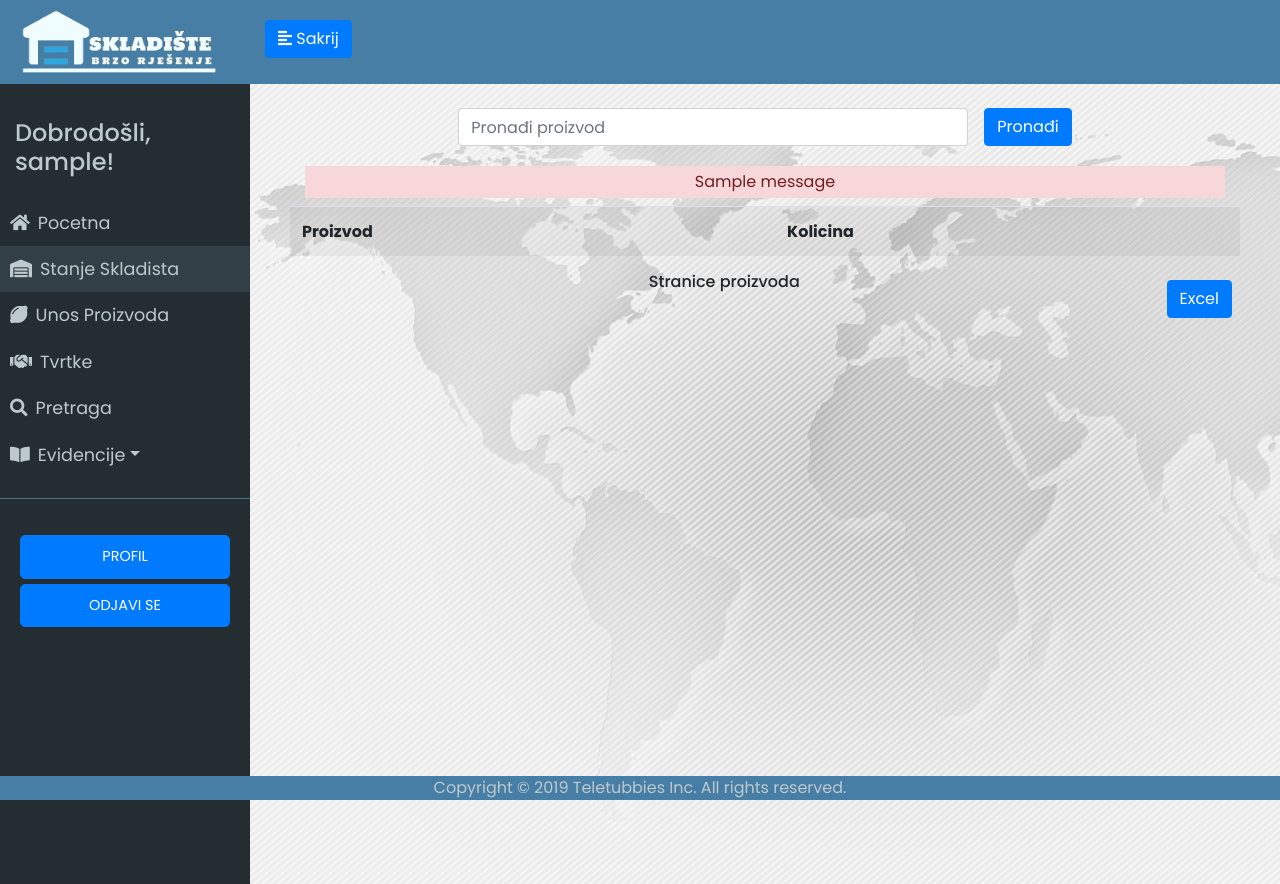
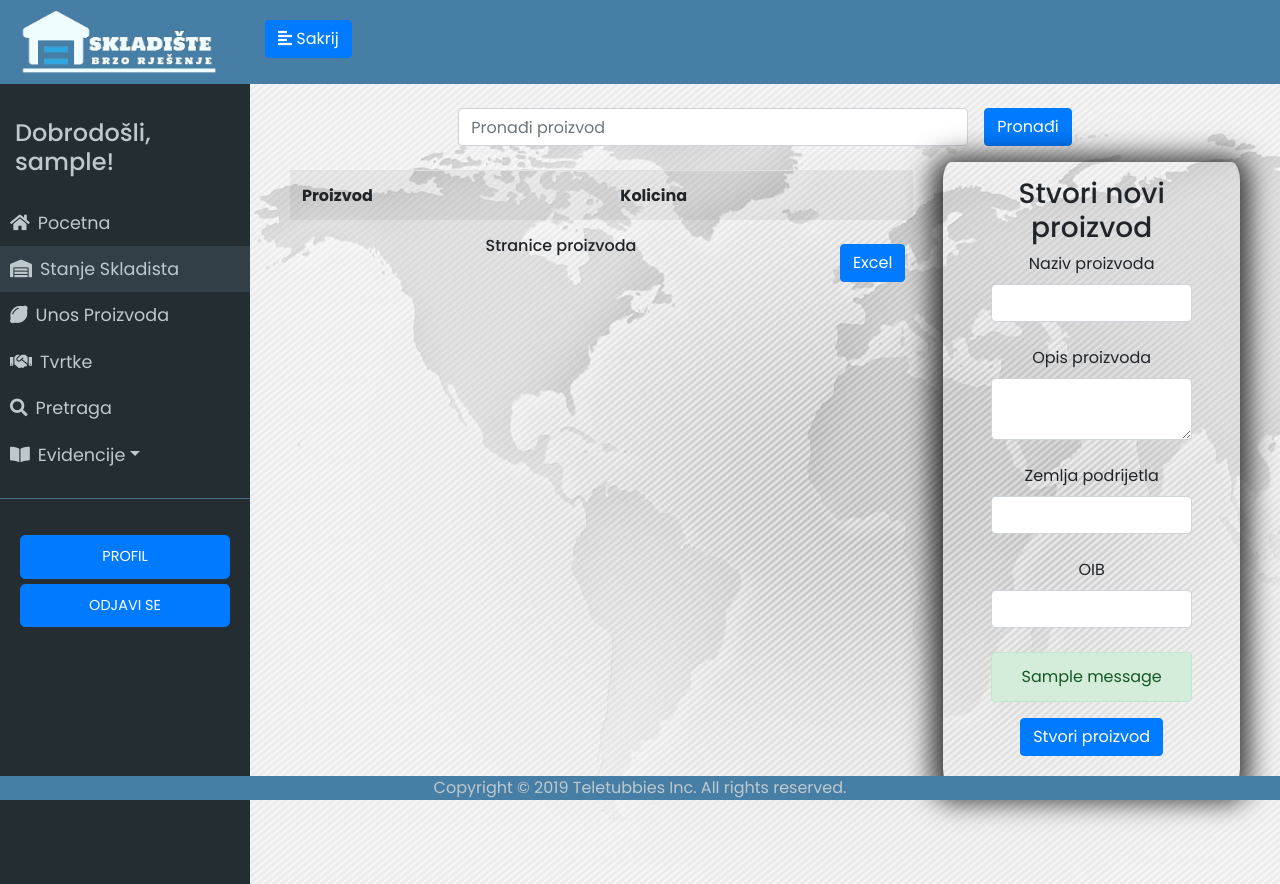
Before and after one commit to anirams/skladiste, a Flask app: a page that uses app/templates/stanje_skladista.html in a window 1280 px wide. Run offline with Flask 2, Linux system fonts and the light colour scheme; a user stored in the database is signed in; tables that the repository leaves empty hold one stand-in row (values such as "Sample post"); one stand-in notice (Sample message) is shown; lists and menus that the app fills with data are empty; some libraries are stand-ins or nearby versions.

Commit message:
Front/back
sitnice

```diff
--- a/app/forms.py
+++ b/app/forms.py
@@ -120,7 +120,7 @@ class SearchForm(FlaskForm):
 
 class SearchFormTvrtka(FlaskForm):
 	search = StringField(('Pronađi Tvrtku'), validators=[DataRequired('Unesi ime tvrtke')])
-	submit = SubmitField('Pronađi')
+	submit2 = SubmitField('Pronađi')
 
 
 class EditPasswordForm(FlaskForm):
--- a/app/routes.py
+++ b/app/routes.py
@@ -130,18 +130,29 @@ def proizvod(name):
 @login_required
 def stanje_skladista(page_num, s):
 	form = SearchForm()
+	form2 = UnosProizvodaForm()
 	if s == ' ':
-		proizvodi = Proizvod.query.order_by(Proizvod.datum_unosa.desc()).paginate(per_page=9, page=page_num, error_out=True)
+		proizvodi = Proizvod.query.order_by(Proizvod.datum_unosa.desc()).paginate(per_page=8, page=page_num, error_out=True)
 
 	else:
 		proizvodi2 = Proizvod.query.filter(Proizvod.name.like("%" + s + "%")).paginate(per_page=3, page=page_num, error_out=True)
-		return render_template("stanje_skladista.html", title='Stanje skladista', form=form, proizvodi=proizvodi2, search=s )
+		return render_template("stanje_skladista.html", title='Stanje skladista', form=form, proizvodi=proizvodi2, search=s, form2=form2 )
 	if form.validate_on_submit():
 		proizvodi2 = Proizvod.query.filter(Proizvod.name.like("%" + form.search.data + "%")).paginate(per_page=3, page=1, error_out=True)
-		if not proizvodi2:
-			flash('Proizvod ne postoji')
-		return render_template("stanje_skladista.html", title='Stanje skladista', form=form, proizvodi=proizvodi2, search=form.search.data )
-	return render_template('stanje_skladista.html', title='Stanje skladista', proizvodi=proizvodi, form=form, search=' ')
+		return render_template("stanje_skladista.html", title='Stanje skladista', form=form, proizvodi=proizvodi2, search=form.search.data, form2=form2 )
+	if form2.validate_on_submit():
+		proizvod = Proizvod(name=form2.name.data, zemlja_podrijetla=form2.zemlja_podrijetla.data, kolicina=form2.kolicina.data, opis_proizvoda=form2.opis_proizvoda.data)
+		db.session.add(proizvod)
+		db.session.commit()
+		proizvod = Proizvod.query.filter_by(name=form2.name.data).first()
+		tvrtka = Tvrtka.query.filter_by(oib=form2.oib.data).first()
+		evidencija = Evidencija(proizvod_id=proizvod.id, promijenjena_kolicina=proizvod.kolicina, tvrtka_id=tvrtka.id, user_id=current_user.id, vrsta_unosa='unos', trenutna_kolicina=proizvod.kolicina)
+		db.session.add(evidencija)
+		db.session.commit()
+		tvrtka = Tvrtka.query.all()
+		flash(f'Dodali ste proizvod {form2.name.data}!', 'success')
+		return redirect(url_for('stanje_skladista1'))
+	return render_template('stanje_skladista.html', title='Stanje skladista', proizvodi=proizvodi, form=form, form2=form2, search=' ')
 
 @app.route('/stanje_skladista1', methods=['GET', 'POST'])
 @login_required
@@ -163,18 +174,24 @@ def tvrtke(page_num, s):
 	else:
 		tvrtke2 = Tvrtka.query.filter(Tvrtka.name.like("%" + s + "%")).paginate(per_page=3, page=page_num, error_out=True)
 		return render_template("tvrtke.html", title='Tvrtke', form=form, form2=form2, tvrtke=tvrtke2, search=s )
-	if form2.validate_on_submit():
+	if form2.validate_on_submit() and form2.submit2.data:
 		tvrtke2 = Tvrtka.query.filter(Tvrtka.name.like("%" + form2.search.data + "%")).paginate(per_page=3, page=1, error_out=True)
+		if not form.submit.data:
+			form = UnosTvrtkeForm()
 		return render_template("tvrtke.html", title='Tvrtke', form=form, form2=form2, tvrtke=tvrtke2, search=form2.search.data)
 
-	if form.validate_on_submit():
+	if form.validate_on_submit() and form.submit.data:
 		tvrtka = Tvrtka(name=form.name.data, oib=form.oib.data, grad=form.grad.data,
 			p_broj=form.p_broj.data, drzava=form.drzava.data)
 		db.session.add(tvrtka)
 		db.session.commit()
 		flash(f'Uspješno ste unijeli tvrtku {form.name.data}!')
 		tvrtke = Tvrtka.query.order_by(Tvrtka.name.desc()).paginate(per_page=5, page=page_num, error_out=True)
-		return render_template('tvrtke.html', title='Dodaj tvrtku', form=form, form2=form2, tvrtke=tvrtke, search=' ')
+		if not form2.submit2.data:
+			form2 = SearchFormTvrtka()
+		#return render_template('tvrtke.html', title='Dodaj tvrtku', form=form, form2=form2, tvrtke=tvrtke, search=' ')
+	if not form.submit.data:
+			form = UnosTvrtkeForm()
 	return render_template('tvrtke.html', title='Tvrtke', tvrtke=tvrtke, form=form, form2= form2, search=' ')
 
 @app.route('/tvrtke1', methods=['GET', 'POST'])
--- a/app/templates/stanje_skladista.html
+++ b/app/templates/stanje_skladista.html
@@ -4,7 +4,7 @@
 
 {% block content %}
 <div class="stanje-s">
-    <div class="container">
+
         <div class="row justify-content-md-center">
             <form class=" form-inline" action="" method="post" novalidate="">
                 {{ form.hidden_tag() }}
@@ -15,20 +15,22 @@
                     {{ form.submit(type="submit", class="btn btn-primary ml-3") }}
                 </div>
             </form>
-
-        </div>
             {% for error in form.search.errors %}
             <div class="alert-danger p-1">{{ error }}</div>
         {% endfor %}
-        {% with messages = get_flashed_messages() %}
+        <!--{% with messages = get_flashed_messages() %}
             {% if messages %}
                 {% for message in messages %}
                     <div class="alert-danger p-1 mt-1">{{ message }}</div>
                 {% endfor %}
             {% endif %}
-        {% endwith %}
+        {% endwith %}-->
         </div>
 
+
+
+    <div class="row">
+        <div class="col-8">
             <table class="table table-striped mt-2">
                 <tr>
                     <th>Proizvod</th>
@@ -41,7 +43,6 @@
         </tr>
         {% endfor %}
     </table>
-
     <div class="d-flex justify-content-between">
         <div></div>
         <div>
@@ -67,4 +68,51 @@
         </div>
     </div>
         </div>
+        <div class="col-4">
+            <form class="form-container pl-5 pr-5" action="" method="post" novalidate="">
+        {{ form2.hidden_tag() }}
+        <h3>Stvori novi proizvod</h3>
+
+            {{ form2.name.label }}<br>
+            {{ form2.name(size=32, class="form-control") }}
+            {% for error in form2.name.errors %}
+            <span style="color: red;">[{{ error }}]</span><br>
+            {% endfor %}<br>
+
+            {{ form2.opis_proizvoda.label }}<br>
+            {{ form2.opis_proizvoda(size=300, class="form-control") }}
+            {% for error in form2.opis_proizvoda.errors %}
+            <span style="color: red;">[{{ error }}]</span><br>
+            {% endfor %}<br>
+
+            {{ form2.zemlja_podrijetla.label }}<br>
+            {{ form2.zemlja_podrijetla(size=32, class="form-control") }}
+            {% for error in form2.zemlja_podrijetla.errors %}
+            <span style="color: red;">[{{ error }}]</span><br>
+            {% endfor %}<br>
+
+            {{ form2.oib.label }}<br>
+            {{ form2.oib(size=32, class="form-control") }}
+            {% for error in form2.oib.errors %}
+            <span style="color: red;">[{{ error }}]</span><br>
+            {% endfor %}<br>
+
+
+        {% with messages = get_flashed_messages(with_categories=true) %}
+            {% if messages %}
+                {% for category, message in messages %}
+                    <div class="alert alert-{{ category }}">
+                        {{ message }}
+                    </div>
+                {% endfor %}
+            {% endif %}
+        {% endwith %}
+        <p>{{ form2.submit(type="submit", class="btn btn-primary") }}</p>
+    </form>
+        </div>
+
+    </div>
+
+
+</div>
 {% endblock %}
```
Also changed, not shown: app/templates/tvrtke.html (+3 -7 lines), app.db. Lines whose indentation alone changed are shown as unchanged.
